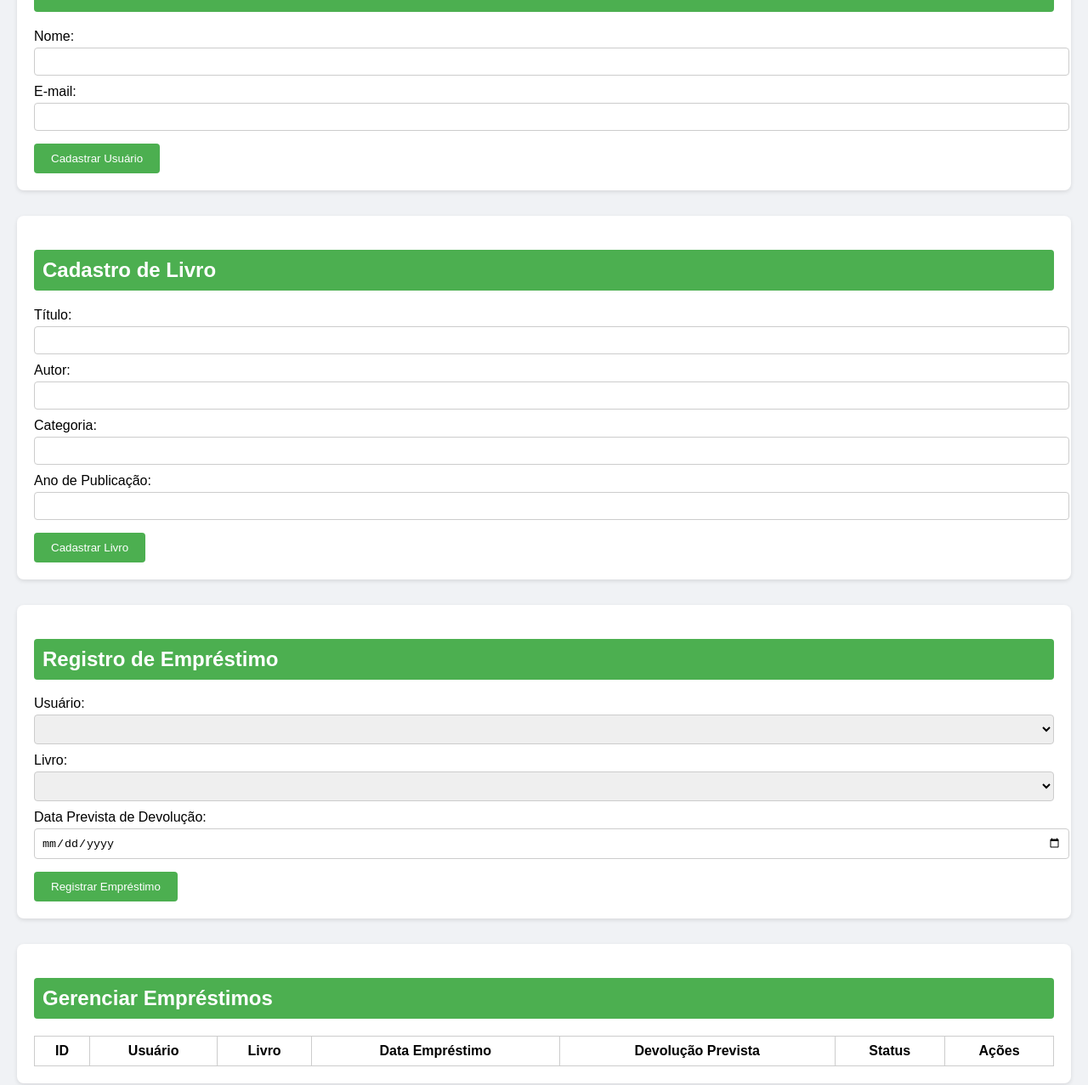
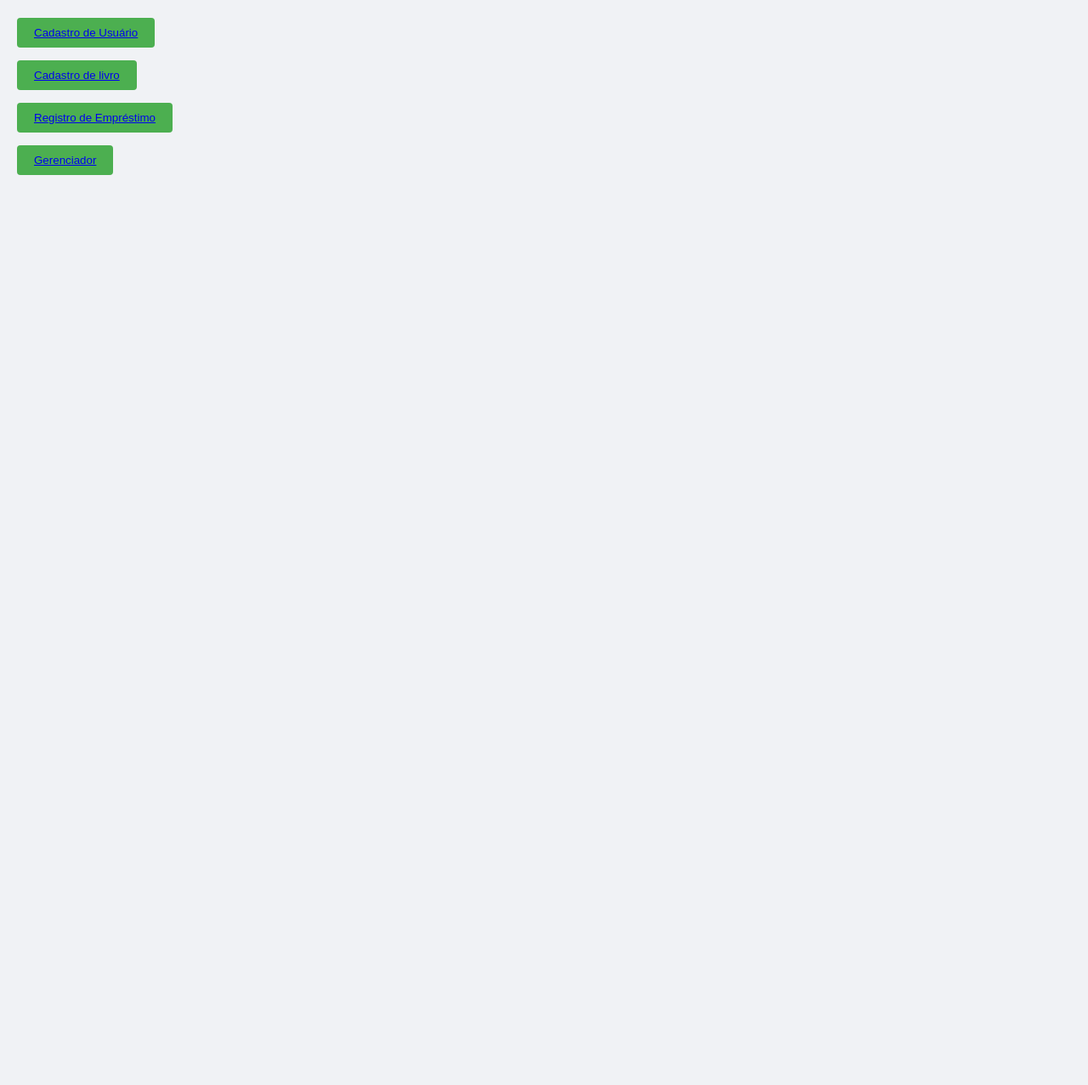
Before and after one commit to GirlanKleber/Atividade-biblioteca, a plain HTML site: page frontend/Index.html in a window 1280 px wide. Shown: the part 94-1371 px from the top of the page at 85% size. After the commit the page ends 800 px from the top, so only its background shows below. Drawn offline with Linux system fonts and the light colour scheme.

Commit message:
Update Index.html

```diff
--- a/frontend/Index.html
+++ b/frontend/Index.html
@@ -1,76 +1,32 @@
 <!DOCTYPE html>
 <html lang="PT-br">
   <head>
-    <meta charset="UTF-8">
-    <meta name="viewport" content="width=device-width, initial-scale=1.0">
-    <link rel="stylesheet" href="style.css">
+    <meta charset="UTF-8" />
+    <meta name="viewport" content="width=device-width, initial-scale=1.0" />
+    <link rel="stylesheet" href="style.css" />
     <title>Biblioteca</title>
   </head>
   <body>
 
-<div class="section">
-    <h2>Cadastro de Usuário</h2>
-    <form id="formUsuario">
-    <label for="nome">Nome:</label>
-    <input type="text" id="nome" required>
-    <label for="email">E-mail:</label>
-    <input type="email" id="email" required>
-    <button type="submit">Cadastrar Usuário</button>
-    </form>
+    <header><h1>biblioteca comunitaria</h1></header>
+    <main class="container">
+      <div class="container_cadastro">
+        <button class="bnt"><a href="./usuario.html">Cadastro de Usuário</a></button></button>
       </div>
 
-<div class="section">
-    <h2>Cadastro de Livro</h2>
-    <form id="formLivro">
-    <label for="titulo">Título:</label>
-    <input type="text" id="titulo" required>
-    <label for="autor">Autor:</label>
-    <input type="text" id="autor" required>
-    <label for="categoria">Categoria:</label>
-    <input type="text" id="categoria" required>
-    <label for="ano">Ano de Publicação:</label>
-    <input type="number" id="ano" required>
-    <button type="submit">Cadastrar Livro</button>
-    </form>
+      <div class="container_cadastro">
+        <button class="bnt"><a href="./livro.html">Cadastro de livro</a></button>
       </div>
 
-
-<div class="section">
-    <h2>Registro de Empréstimo</h2>
-    <form id="formEmprestimo">
-    <label for="usuarioSelect">Usuário:</label>
-    <select id="usuarioSelect" required></select>
-
-    <label for="livroSelect">Livro:</label>
-    <select id="livroSelect" required></select>
-
-    <label for="dataDevolucao">Data Prevista de Devolução:</label>
-    <input type="date" id="dataDevolucao" required>
-    <button type="submit">Registrar Empréstimo</button>
-    </form>
+      <div class="container_cadastro">
+        <button class="bnt"><a href="emprestimo.html"> Registro de Empréstimo</a></button>
       </div>
 
-<div class="section">
-    <h2>Gerenciar Empréstimos</h2>
-    <table id="tabelaEmprestimos">
-    <thead>
-        <tr>
-        <th>ID</th>
-        <th>Usuário</th>
-        <th>Livro</th>
-        <th>Data Empréstimo</th>
-        <th>Devolução Prevista</th>
-        <th>Status</th>
-        <th>Ações</th>
-        </tr>
-    </thead>
-    <tbody></tbody>
-    </table>
+      <div class="container_cadastro">
+       <button class="bnt"><a href="./gerenciar.html">Gerenciador</a></button>
       </div>
-<h1>Status</h1>
+    </main>
 
     <script src="script.js"></script>
-
-
   </body>
 </html>
```
Lines whose indentation alone changed are shown as unchanged.
